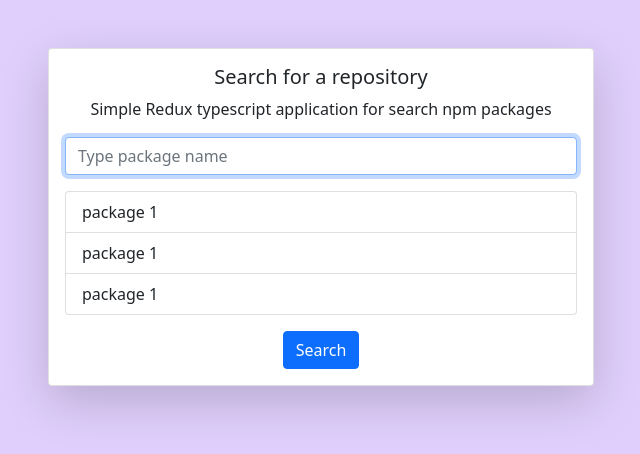
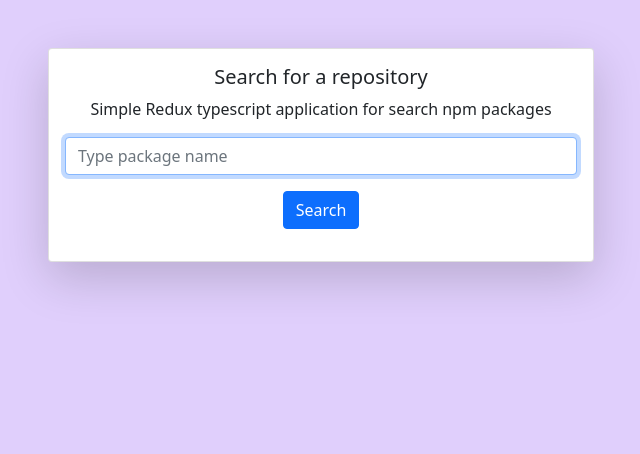
Before and after one commit to eliyahukoren/redux-ts, a React (Create React App) app: page / in a window 1280 px wide. Shown: the top 454 px of the page, without its empty margins (319-959 px from the left). Built offline with nearby package versions, Linux system fonts and the light colour scheme.

Commit message:
make show errors, list of packages a bit nice

```diff
--- a/src/components/repositories-list/RepositoriesList.tsx
+++ b/src/components/repositories-list/RepositoriesList.tsx
@@ -1,26 +1,30 @@
-import { useRef, useEffect } from "react";
+import { useRef, useEffect, useState } from "react";
 import { useActions } from "../../hooks/useActions";
 import { useTypedSelector } from "../../hooks/useTypedSelector";
 
-const RepositoriesList:React.FC = () => {
+const RepositoriesList: React.FC = () => {
 	const refTerm = useRef<HTMLInputElement>(null);
-	const { searchRepositories }  = useActions();
-	const {data, loading, error} = useTypedSelector((state) => state.repositories);
-
-	console.log(loading, error, data);
+	const [displayText, setDisplayText ] = useState('');
+	const { searchRepositories } = useActions();
+	const { data, loading, error } = useTypedSelector(
+		(state) => state.repositories
+	);
+	const [showNotFound, setShowNotFound] = useState(false);
 
 	useEffect(() => {
-		if( refTerm.current ){
+		if (refTerm.current) {
 			refTerm.current.focus();
 		}
 	}, []);
 
+	useEffect(()=>{
+		setShowNotFound(!loading && !error && data.length === 0 && displayText !== '')
+	}, [data, loading, error, displayText])
+
 	const onSubmit = (e: React.FormEvent<HTMLFormElement>) => {
 		e.preventDefault();
-		if( refTerm.current?.value ){
+		if (refTerm.current?.value) {
 			const text = refTerm.current?.value;
-			refTerm.current.value = '';
-			console.log(`text is: ${text}`)
 			searchRepositories(text);
 		}
 	};
@@ -35,29 +39,55 @@ const RepositoriesList:React.FC = () => {
 
 							<p className="card-text">
 								Simple Redux typescript application for search npm
-								packages
+								packages <strong>{displayText}</strong>
 							</p>
+
+							{error ? (
+								<div className="alert alert-danger mb-3" role="alert">
+									{error}
+								</div>
+							) : null}
+
+							{loading ? (
+								<div
+									className="spinner-border text-info mb-3"
+									role="status"
+								>
+									<span className="visually-hidden">Loading...</span>
+								</div>
+							) : null}
 
 							<input
 								ref={refTerm}
+								onChange={(e) => {setDisplayText(e.target.value); setShowNotFound(false);}}
 								type="text"
 								className="form-control mb-3"
 								placeholder="Type package name"
 							/>
 
-							<ul className="list-group text-start mb-3">
-								<li className="list-group-item">package 1</li>
-								<li className="list-group-item">package 1</li>
-								<li className="list-group-item">package 1</li>
-							</ul>
+							<button className="btn btn-primary mb-3">Search</button>
 
-							<button className="btn btn-primary">Search</button>
+							{!loading && !error && data.length !== 0 ? (
+								<ul className="list-group text-start mb-3">
+									{data.map((item, index) => (
+										<li key={index} className="list-group-item">
+											{item}
+										</li>
+									))}
+								</ul>
+							) : null}
+
+							{ showNotFound ? (
+								<div className="alert alert-primary" role="alert">
+									Not found packages <strong>{displayText}</strong>
+								</div>
+							) : null}
 						</div>
 					</div>
 				</form>
 			</div>
 		</div>
 	);
-}
+};
 
 export default RepositoriesList;
```
